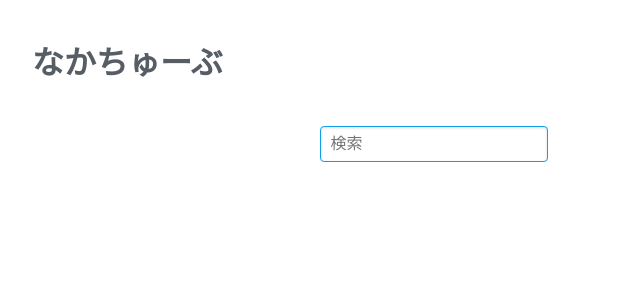
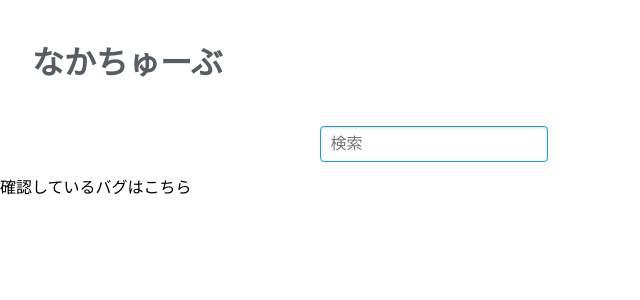
Before and after one commit to amagami-youtube/ranunight-youtube, a Flask app: template templates/home.html in a window 1280 px wide. Shown: the top 300 px of the page, without its empty margins (0-640 px from the left). Run offline with Flask 2, Linux system fonts and the light colour scheme; the template is opened without the code that fills it, so the values that code supplies are empty.

Commit message:
Update home.html

```diff
--- a/templates/home.html
+++ b/templates/home.html
@@ -25,6 +25,7 @@
             </div>
             <div class="pure-u-1-4"></div>
         </div>
+        <div class="bag">確認しているバグはこちら</div>
     </body>
 
 </html>
```
